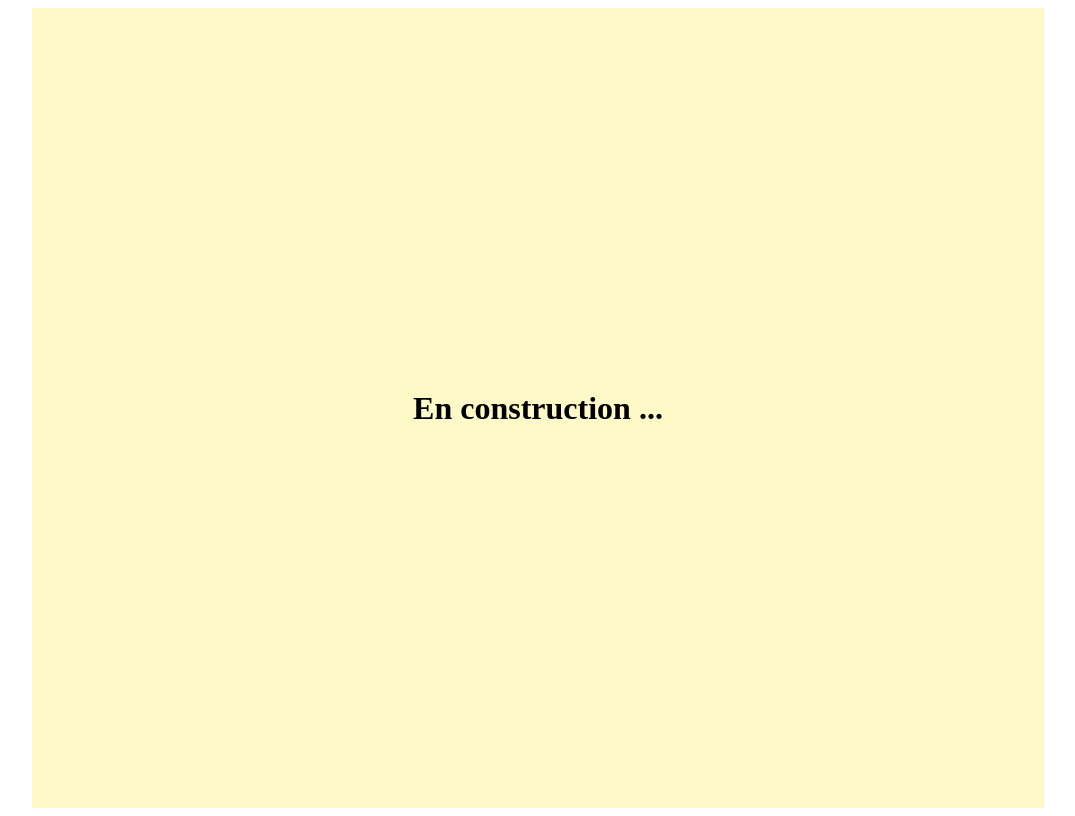
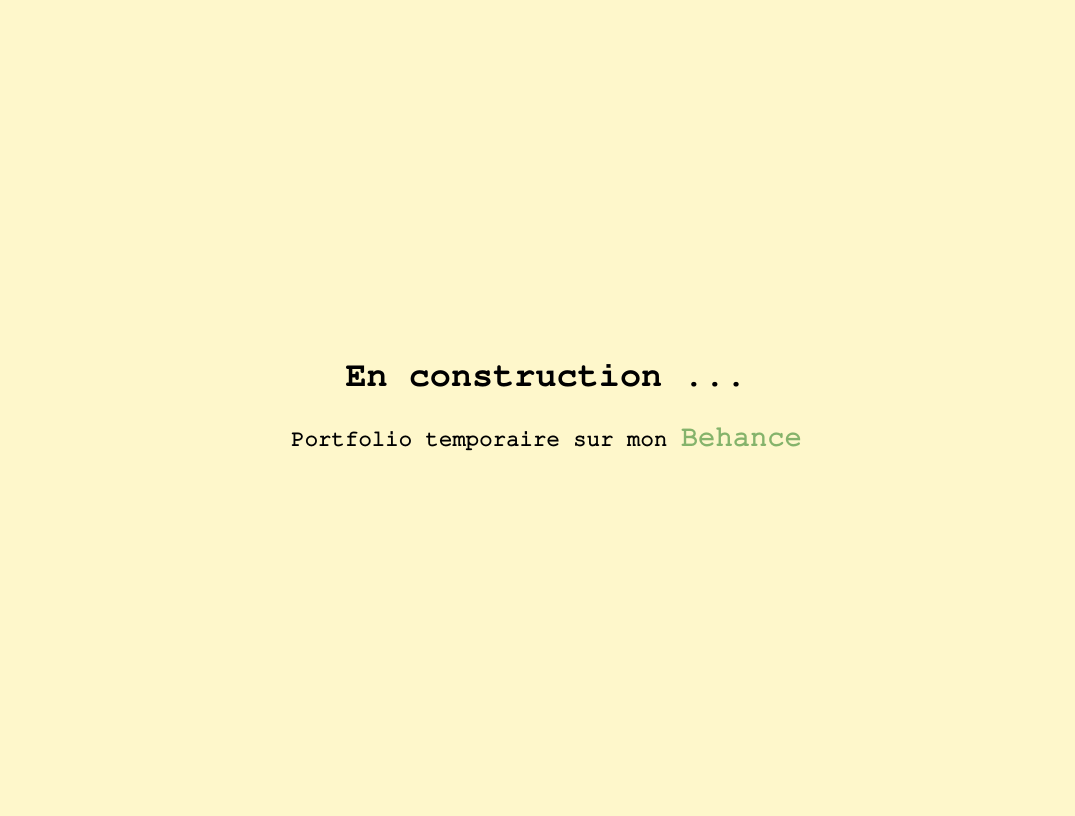
Before and after one commit to Aleksios22/personal-portfolio, a Vue app: page / in a window 1280 px wide. Shown: the whole page, without its empty margins (102-1177 px from the left). Built offline with nearby package versions, Linux system fonts and the light colour scheme.

Commit message:
Petits ajustements lien behance

```diff
--- a/src/App.vue
+++ b/src/App.vue
@@ -1,6 +1,7 @@
 <template>
   <main>
     <h1>En construction ...</h1>
+    <h2>Portfolio temporaire sur mon <a href="https://www.behance.net/alexisrochon1/projects">Behance</a></h2>
   </main>
 </template>
 
@@ -16,16 +17,60 @@
 
 
 <style lang="scss">
-
-#app{
+// --------------MOBILE FIRST---------------
+@font-face {
+  font-family: nimbusReg;
+  src: url("./assets/Fonts/nimbus-mono/nimbusmono-regular.otf");
+}
+@font-face {
+  font-family: nimbusBold;
+  src: url("./assets/Fonts/nimbus-mono/nimbusmono-bold.otf");
+}
+body {
+    background:#FEF7CB;
+    overflow: hidden;
+  #app{
   width: 100vw;
   height: 100vh;
-
-  background: #fff8c7;
+  font-family: "nimbusReg";
   display: flex;
   justify-content: center;
   align-items: center;
-  width: 80%;
   margin: 0 auto;
+  main {
+    text-align: center;
+    h1 {
+      font-family: nimbusBold;
+      font-size: 1.8rem;
+    }
+    h2 {
+      font-size: 0.9rem;
+      a {
+        color: #85B36B;
+        font-size: 1.2rem;
+        text-decoration: none;
+      }
+    }
+  }
+}
+}
+// --------------TABLETTE---------------
+@media screen and (min-width: 600px) {
+  body {
+    #app {
+      main {
+            h1 {
+      font-family: nimbusBold;
+      font-size: 2.2rem;
+    }
+    h2 {
+      font-size: 1.4rem;
+      a {
+        font-size: 1.8rem;
+      }
+    }
+      }
+    }
+  }
 }
 </style>
```
